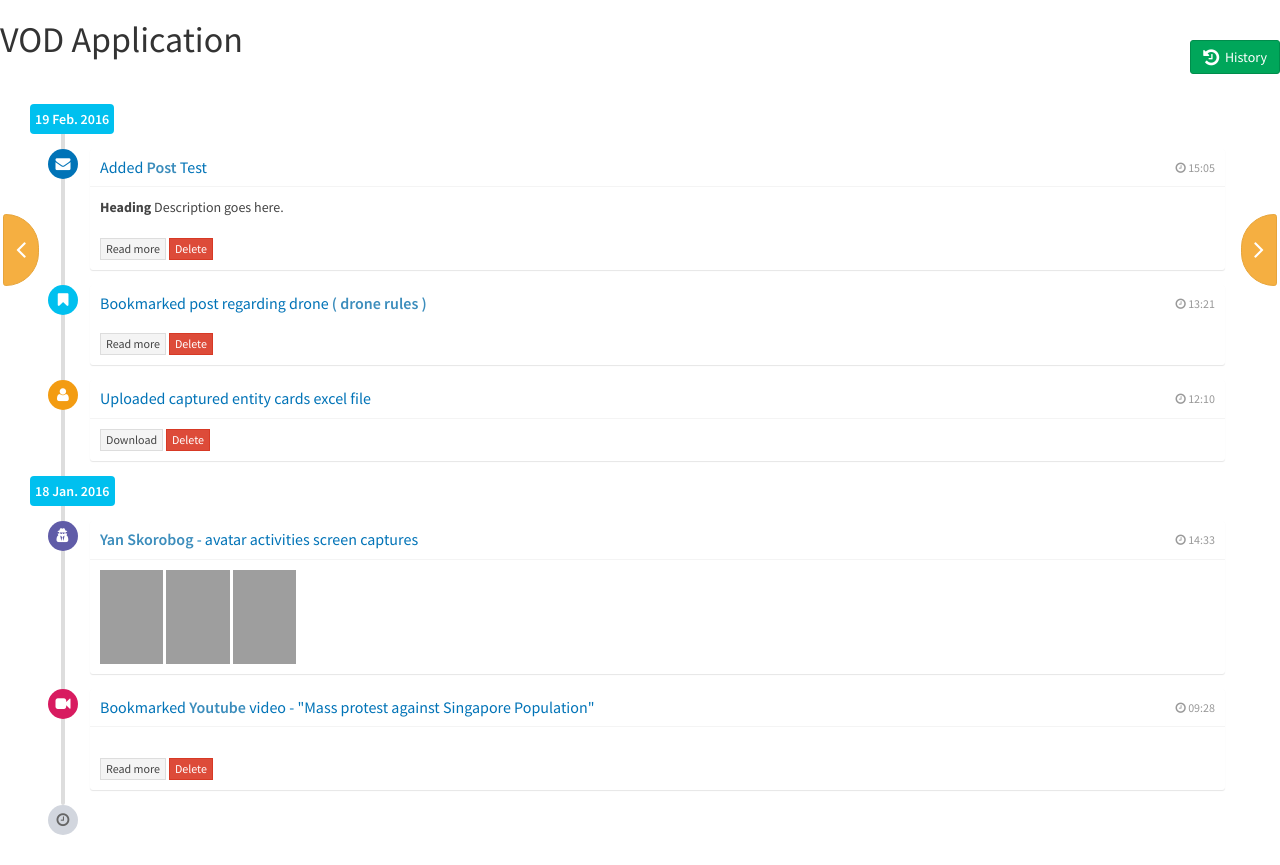
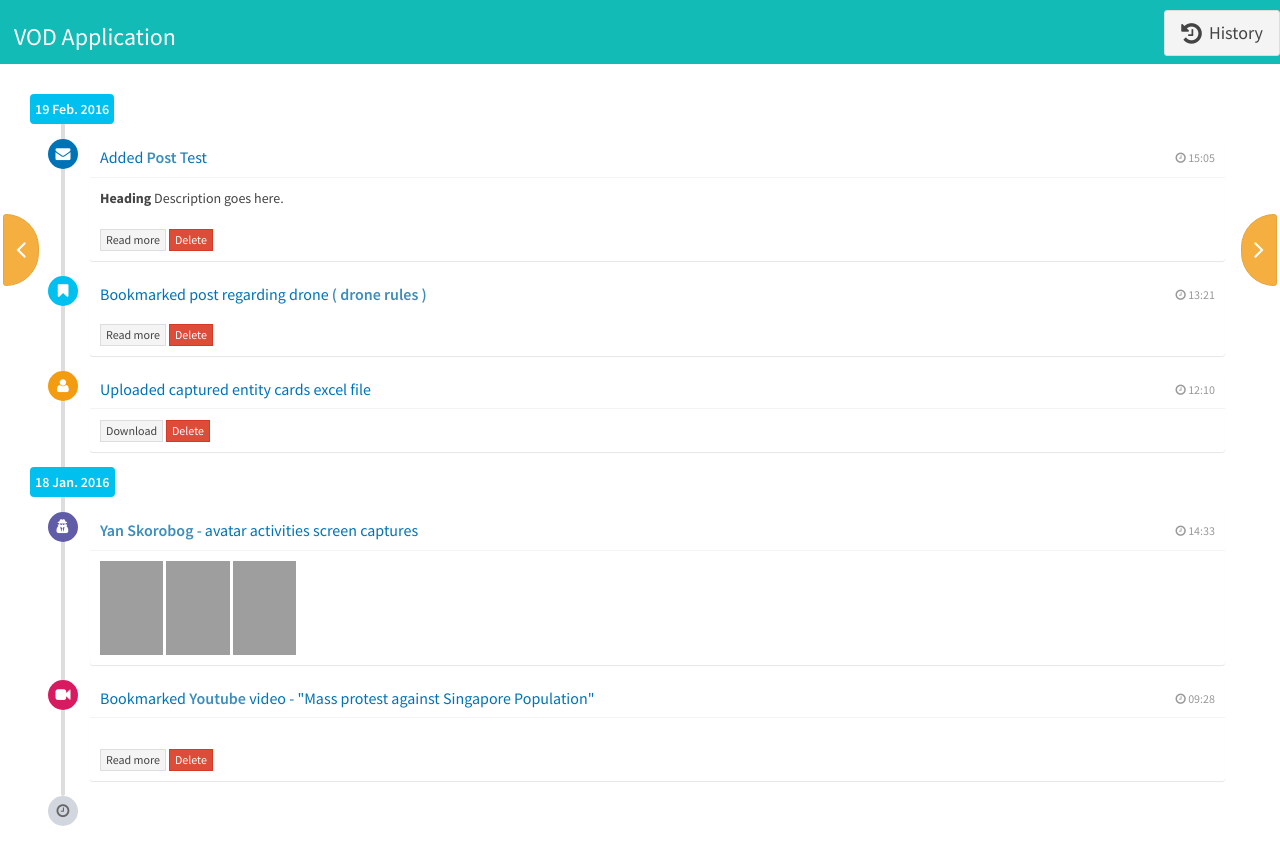
Before and after one commit to prasadKodeInCloud/angular-sample-vod, a website: page public/app/index.html in a window 1280 px wide. Drawn offline with Linux system fonts and the light colour scheme; files that its build step writes are made by us from their sources; no server answers; grey boxes are pictures that could not be loaded; files whose address does not match are found by name.

Commit message:
change header bar

```diff
--- a/public/app/css/global/main.css
+++ b/public/app/css/global/main.css
@@ -64,9 +64,15 @@
 
 .btn-right-history {
     float: right;
-    margin-top: -30px;
+    margin-top: -54px;
 }
 
-.small-thumbnail{
+.small-thumbnail {
     height: 94px;
 }
+
+.header-panel {
+    background-color: #12BBB5;
+    color: white;
+    padding: 4px;
+}
--- a/public/app/index.html
+++ b/public/app/index.html
@@ -21,10 +21,12 @@
 	</head>
 
 	<body ng-app="vod">
-		<h1> VOD Application</h1>
+		<div class="header-panel">
+			<h3 style="padding-left:10px"> VOD Application</h3>
+		</div>
 		<div>
 			<span>
-				<a class="btn btn-success btn-right-history" href="#" ng-click="showHistory()">
+				<a class="btn btn-default btn-lg btn-right-history" href="#" ng-click="showHistory()">
 				    <i class="fa fa-history fa-lg"></i>&nbsp;
 				    History
 			    </a>
```
